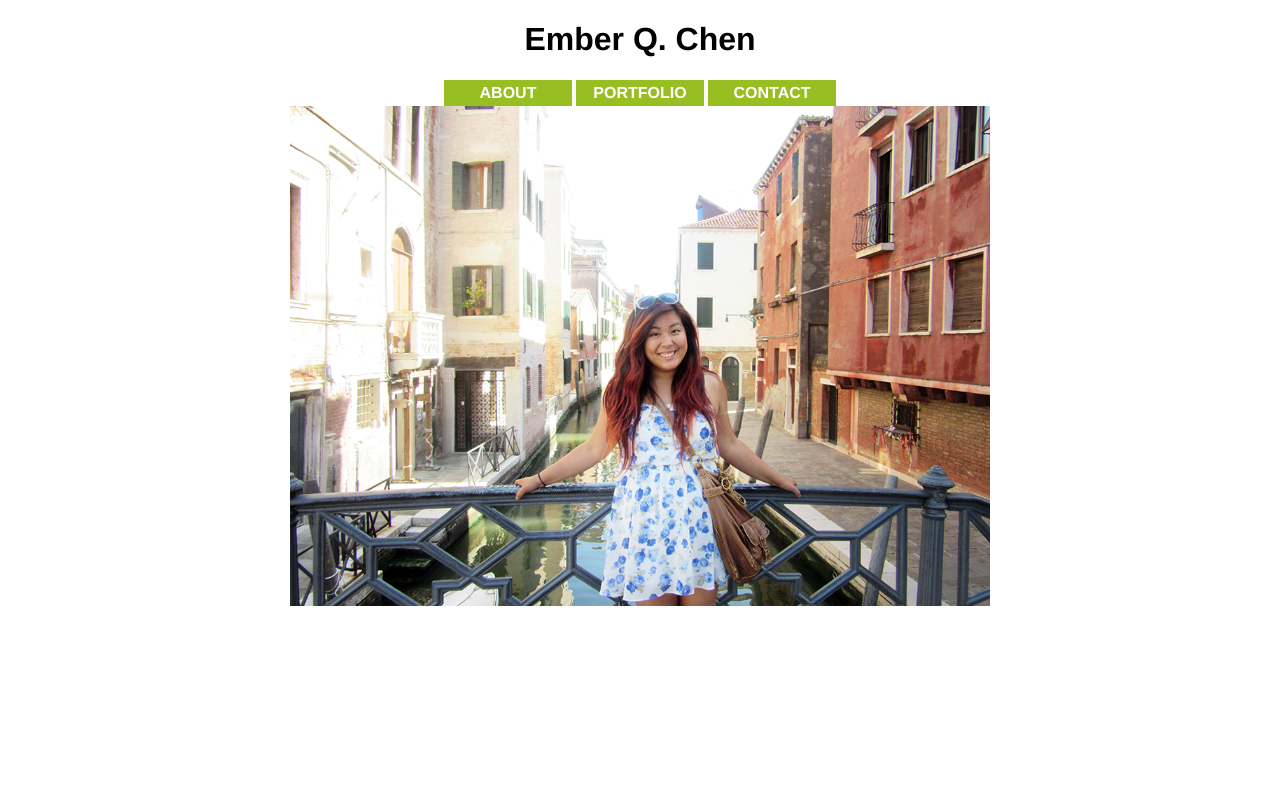
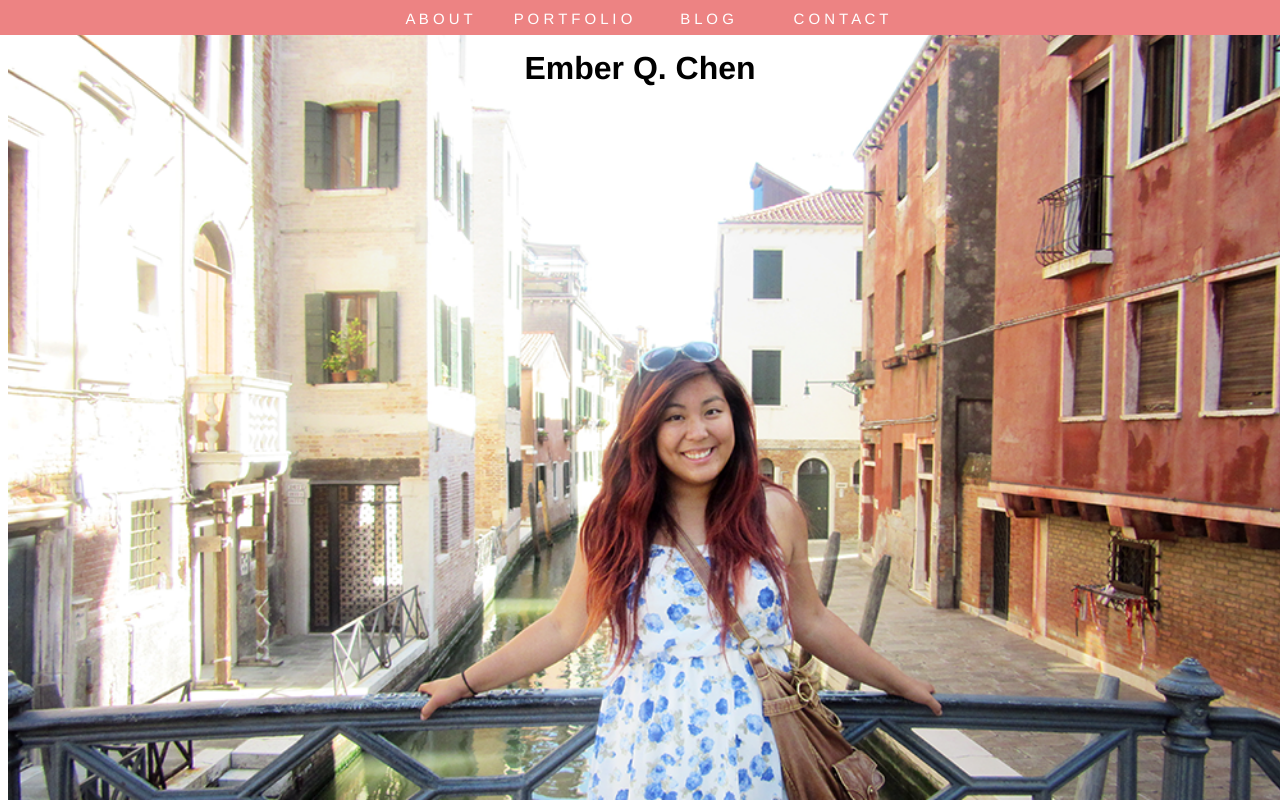
Before and after one commit to emberqchen/emberqchen.github.io, a plain HTML site: page index.html in a window 1280 px wide. Drawn offline with Linux system fonts and the light colour scheme.

Commit message:
finished top navigation bar

```diff
--- a/index.html
+++ b/index.html
@@ -3,23 +3,23 @@
 <head>
   <link href="stylesheets/stylesheet.css" rel="stylesheet"/>
 </head>
+<body>
+<div class="jumbotron">
+</div>
 
+<div class = "nav">
+	<ul>
+	  <li><a href=#>A b o u t</a> </li>
+	  <li><a href=#>P o r t f o l i o</a> </li>
+	  <li><a href=#>B l o g</a> </li>
+	  <li><a href=#>C o n t a c t</a> </li>
+	</ul>
+</div>
 
-  <body>
 <div class ="header">
   <h1> Ember Q. Chen</h1>
 </div>
 
 
-  <div class = "nav">
-	<ul>
-	  <li><a href=#>About</a> </li>
-	  <li><a href=#>Portfolio</a> </li>
-	  <li><a href=#>Contact</a> </li>
-	</ul>
-	</div>
-	<div class ="jumbotron">
-
-	</div>
-  </body>
+</body>
 </html>
--- a/stylesheets/stylesheet.css
+++ b/stylesheets/stylesheet.css
@@ -1,15 +1,34 @@
+
+.jumbotron {
+  width: 100%;
+  height: 100%;
+  background-image: url('../images/me1.png');
+  background-size: cover;
+  position: absolute;
+  top: 0px;
+  z-index: -1;
+}
+
 .header {
   width:30%;
   text-align:center;
+  margin-top:50px;
   margin-left:auto; margin-right:auto;
   font-family:Helvetica, sans-serif;
 }
 
+.nav {
+  background-color: #ed8383;
+  width: 100%;
+  height: 35px;
+  position: fixed;
+  top: 0; left: 0;
+}
+
 .nav ul {
-    text-align:center;
-    list-style-type: none;
+  text-align: center;
   margin: 0;
-    padding: 0;
+  padding:0;
 }
 
 .nav li {
@@ -19,26 +38,17 @@
 .nav a:link, a:visited {
   display: block;
   text-align: center;
-    width: 120px;
-    background-color: #98bf21;
-    padding: 4px;
-    font-weight: bold; font-family:Helvetica, sans-serif;
+  width: 130px;
+  height: 25px;
+  padding-top: 10px;
+  background-color: #ed8383;
+  font-family: Helvetica, sans-serif;
+  font-size: 15px;
   text-decoration: none;
   text-transform: uppercase;
   color: #FFFFFF;
 }
 
 .nav a:hover, a:active {
-    background-color: #7A991A;
+    background-color: #d65953;
 }
-
-.jumbotron {
-  width:700px; height:500px;
-  background-image:url('../images/me1.png');
-  background-size:cover;
-  margin-left:auto; margin-right:auto;
-}
-
-.jumbotron h1 {
-  font-family:Helvetica; font-size:20px;
-}
```
Also changed, not shown: 3 other files. Lines whose indentation alone changed are shown as unchanged.
